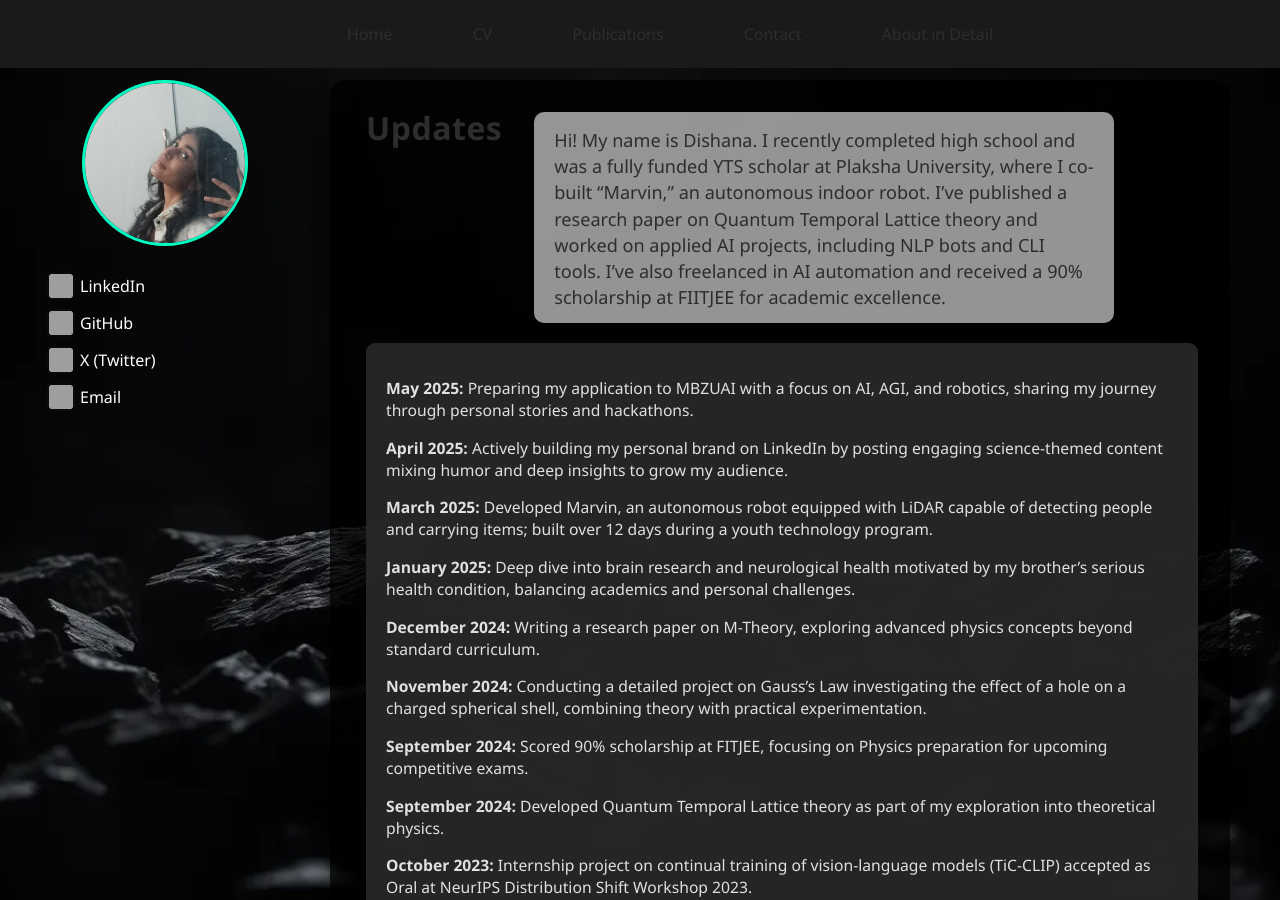
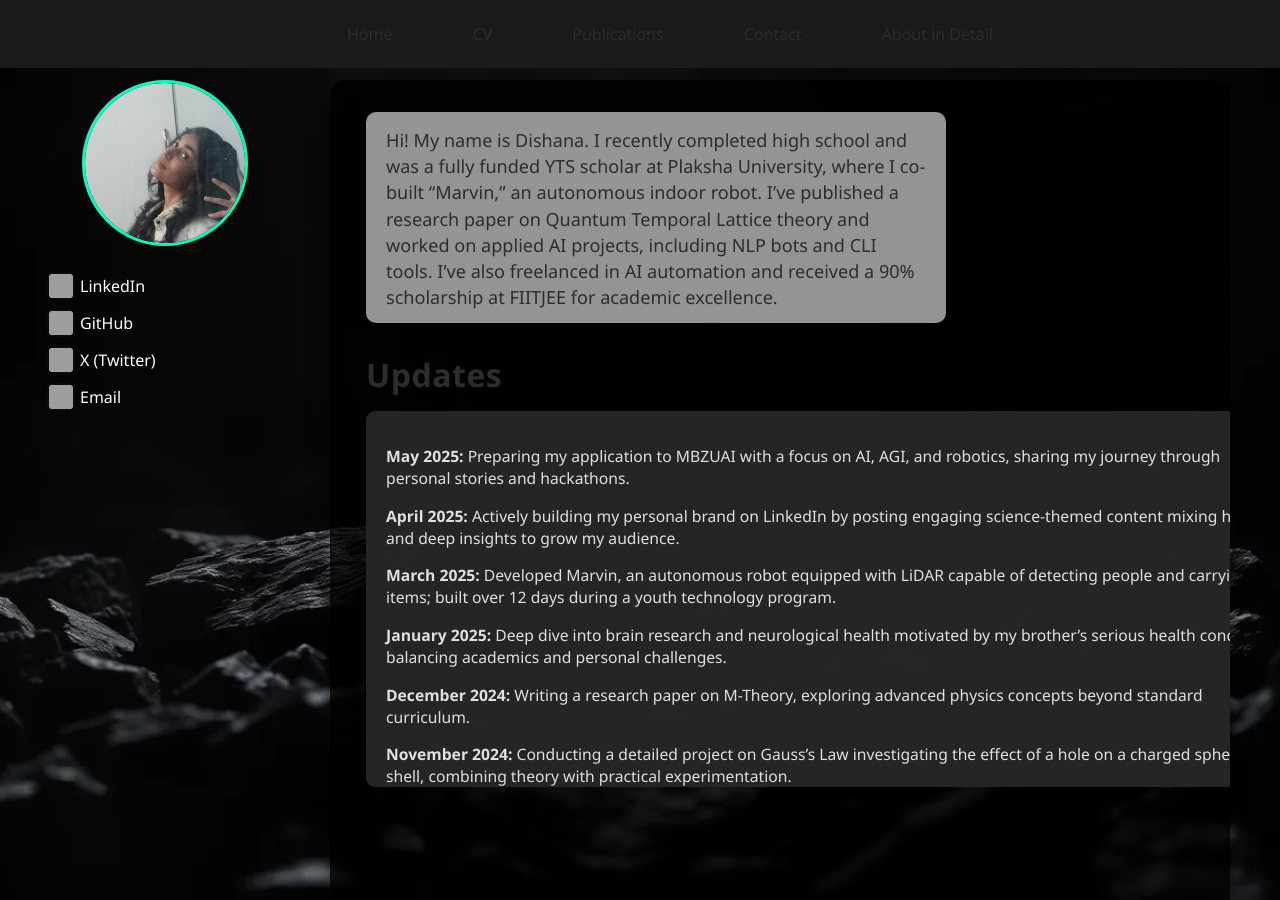
Before and after one commit to dishana11/dishana11.github.io, a Jekyll site: the page built from index.md, in a window 1280 px wide. Built offline with Jekyll 4.4.1, drawn with Linux system fonts in a browser that asks for light colours; some of the changed lines change nothing that is shown; grey boxes are pictures that could not be loaded.

Commit message:
Update index.md

```diff
--- a/index.md
+++ b/index.md
@@ -147,14 +147,15 @@ layout: default
     min-width: 0;
   }
 
-  .home-header-row {
+  /* Home page: align intro and updates vertically */
+  .home-content-col {
     display: flex;
-    align-items: flex-start; /* align at top */
-    gap: 32px;
-    margin: 0 0 10px 0;
-    padding-top: 32px;
-    padding-left: 36px;
-    padding-bottom: 0;
+    flex-direction: column;
+    align-items: flex-start;
+    margin-left: 36px;
+    margin-top: 32px;
+    height: calc(100% - 32px);
+    width: 100%;
   }
   .intro-text {
     font-size: 1.13em;
@@ -168,7 +169,7 @@ layout: default
     padding: 15px 20px 13px 20px;
     line-height: 1.45;
     display: block;
-    margin: 0;
+    margin: 0 0 36px 0;
     align-self: flex-start;
   }
   .content-box h1 {
@@ -190,14 +191,15 @@ layout: default
     border-radius: 9px;
     box-shadow: 0 2px 8px rgba(0,0,0,0.08);
     padding: 18px 20px;
-    margin: 20px 32px 0 36px;
+    margin: 20px 0 0 0;
     flex: 1 1 auto;
     min-height: 0;
-    max-height: calc(100% - 104px);
+    max-height: 340px;
+    width: 100%;
     overflow-y: auto;
   }
 
-  /* CV page: original width, slightly more height */
+  /* CV page: original width, original height */
   .cv-box {
     width: 100%;
     max-width: 900px;
@@ -209,12 +211,12 @@ layout: default
     display: flex;
     flex-direction: column;
     align-items: flex-start;
-    height: 78vh;
-    min-height: 420px;
+    height: 70vh;
+    min-height: 360px;
   }
   .cv-iframe-box {
     width: 100%;
-    height: 68vh;
+    height: 56vh;
     border: none;
     margin-top: 18px;
     border-radius: 8px;
@@ -253,13 +255,15 @@ layout: default
     padding: 25px 24px 20px 24px;
     text-align: center;
   }
-
+  /* Push "this section contains..." text down to match contact/publications */
   .about-detail-intro {
     color: #232323;
     font-size: 1.03em;
     margin-bottom: 16px;
     font-weight: 500;
     letter-spacing: 0.01em;
+    margin-top: 60px;
+    text-align: left;
   }
   .about-detail-scrollbox {
     background: #fff;
@@ -304,6 +308,9 @@ layout: default
       max-width: 98vw;
       padding: 14px 4vw 12px 4vw;
     }
+    .about-detail-intro {
+      margin-top: 30px;
+    }
     .about-detail-scrollbox {
       max-height: 240px;
       padding: 12px 5vw 8px 5vw;
@@ -316,12 +323,9 @@ layout: default
       padding: 12px 2vw;
       max-height: 340px;
     }
-    .home-header-row {
-      flex-direction: column;
-      align-items: flex-start;
-      gap: 10px;
-      padding-top: 20px;
-      padding-left: 0;
+    .home-content-col {
+      margin-left: 0;
+      margin-top: 20px;
     }
     .intro-text {
       max-width: 98vw;
@@ -332,8 +336,8 @@ layout: default
       min-width: 0;
       margin: 14px 0 0 0;
       padding: 12px 2vw 10px 2vw;
-      height: 68vh;
-      min-height: 320px;
+      height: 48vh;
+      min-height: 220px;
     }
     .content-section {
       padding-top: 30px;
@@ -396,26 +400,26 @@ layout: default
 
   <div class="content-box" id="content-area">
     <div id="home">
-      <div class="home-header-row">
-        <h1>Updates</h1>
+      <div class="home-content-col">
         <div class="intro-text" id="intro-text">
           Hi! My name is Dishana. I recently completed high school and was a fully funded YTS scholar at Plaksha University, where I co-built “Marvin,” an autonomous indoor robot. I’ve published a research paper on Quantum Temporal Lattice theory and worked on applied AI projects, including NLP bots and CLI tools. I’ve also freelanced in AI automation and received a 90% scholarship at FIITJEE for academic excellence.
         </div>
-      </div>
-      <div class="updates-scrollbox">
-        <p><strong>May 2025:</strong> Preparing my application to MBZUAI with a focus on AI, AGI, and robotics, sharing my journey through personal stories and hackathons.</p>
-        <p><strong>April 2025:</strong> Actively building my personal brand on LinkedIn by posting engaging science-themed content mixing humor and deep insights to grow my audience.</p>
-        <p><strong>March 2025:</strong> Developed Marvin, an autonomous robot equipped with LiDAR capable of detecting people and carrying items; built over 12 days during a youth technology program.</p>
-        <p><strong>January 2025:</strong> Deep dive into brain research and neurological health motivated by my brother’s serious health condition, balancing academics and personal challenges.</p>
-        <p><strong>December 2024:</strong> Writing a research paper on M-Theory, exploring advanced physics concepts beyond standard curriculum.</p>
-        <p><strong>November 2024:</strong> Conducting a detailed project on Gauss’s Law investigating the effect of a hole on a charged spherical shell, combining theory with practical experimentation.</p>
-        <p><strong>September 2024:</strong> Scored 90% scholarship at FITJEE, focusing on Physics preparation for upcoming competitive exams.</p>
-        <p><strong>September 2024:</strong> Developed Quantum Temporal Lattice theory as part of my exploration into theoretical physics.</p>
-        <p><strong>October 2023:</strong> Internship project on continual training of vision-language models (TiC-CLIP) accepted as Oral at NeurIPS Distribution Shift Workshop 2023.</p>
-        <p><strong>September 2023:</strong> Collaborated with Dishana Rupani on project ‘Time Trace: Fact or Fiction,’ merging physics and philosophy in innovative research.</p>
-        <p><strong>Mid-2019:</strong> Started competitive PC gaming and battle royale tournaments, overcoming gender biases and team challenges while learning valuable lessons on trust and resilience.</p>
-        <p><strong>2014:</strong> Volunteered for hearing-impaired and visually-impaired children fundraising campaign, awarded a medal for community service.</p>
-        <p><strong>2014 onwards:</strong> Consistently involved in STEM projects, academic competitions, and community volunteering, shaping my passion for science and service.</p>
+        <h1>Updates</h1>
+        <div class="updates-scrollbox">
+          <p><strong>May 2025:</strong> Preparing my application to MBZUAI with a focus on AI, AGI, and robotics, sharing my journey through personal stories and hackathons.</p>
+          <p><strong>April 2025:</strong> Actively building my personal brand on LinkedIn by posting engaging science-themed content mixing humor and deep insights to grow my audience.</p>
+          <p><strong>March 2025:</strong> Developed Marvin, an autonomous robot equipped with LiDAR capable of detecting people and carrying items; built over 12 days during a youth technology program.</p>
+          <p><strong>January 2025:</strong> Deep dive into brain research and neurological health motivated by my brother’s serious health condition, balancing academics and personal challenges.</p>
+          <p><strong>December 2024:</strong> Writing a research paper on M-Theory, exploring advanced physics concepts beyond standard curriculum.</p>
+          <p><strong>November 2024:</strong> Conducting a detailed project on Gauss’s Law investigating the effect of a hole on a charged spherical shell, combining theory with practical experimentation.</p>
+          <p><strong>September 2024:</strong> Scored 90% scholarship at FITJEE, focusing on Physics preparation for upcoming competitive exams.</p>
+          <p><strong>September 2024:</strong> Developed Quantum Temporal Lattice theory as part of my exploration into theoretical physics.</p>
+          <p><strong>October 2023:</strong> Internship project on continual training of vision-language models (TiC-CLIP) accepted as Oral at NeurIPS Distribution Shift Workshop 2023.</p>
+          <p><strong>September 2023:</strong> Collaborated with Dishana Rupani on project ‘Time Trace: Fact or Fiction,’ merging physics and philosophy in innovative research.</p>
+          <p><strong>Mid-2019:</strong> Started competitive PC gaming and battle royale tournaments, overcoming gender biases and team challenges while learning valuable lessons on trust and resilience.</p>
+          <p><strong>2014:</strong> Volunteered for hearing-impaired and visually-impaired children fundraising campaign, awarded a medal for community service.</p>
+          <p><strong>2014 onwards:</strong> Consistently involved in STEM projects, academic competitions, and community volunteering, shaping my passion for science and service.</p>
+        </div>
       </div>
     </div>
 
```
